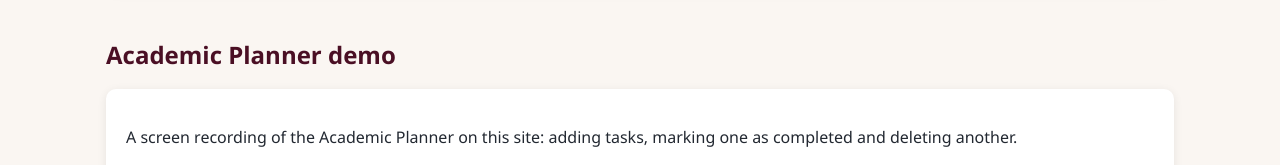
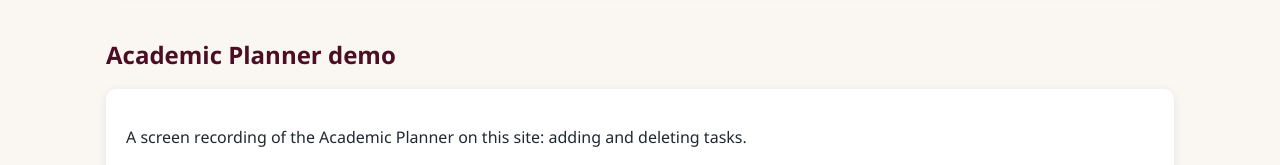
Before and after one commit to Mojolaoluwajoy/student-portfolio, a plain HTML site: page about.html in a window 1280 px wide. Shown: the part 1640-1805 px from the top of the page. Drawn offline with Linux system fonts and the light colour scheme; grey boxes are pictures that could not be loaded.

Commit message:
Update video caption

```diff
--- a/about.html
+++ b/about.html
@@ -99,7 +99,7 @@
     <section class="section">
       <h2>Academic Planner demo</h2>
       <div class="media-box">
-        <p>A screen recording of the Academic Planner on this site: adding tasks, marking one as completed and deleting another.</p>
+        <p>A screen recording of the Academic Planner on this site: adding and deleting tasks.</p>
         <video controls preload="metadata" poster="images/video-poster.svg">
           <source src="media/planner-demo.mp4" type="video/mp4">
           Your browser does not support the video tag.
```
